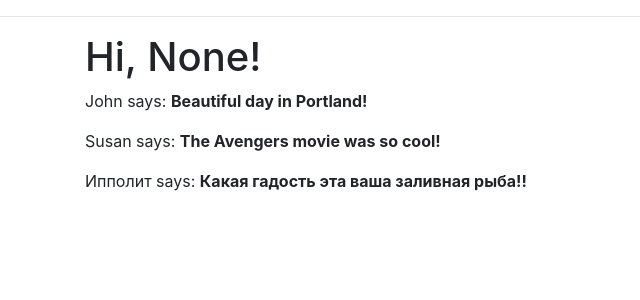
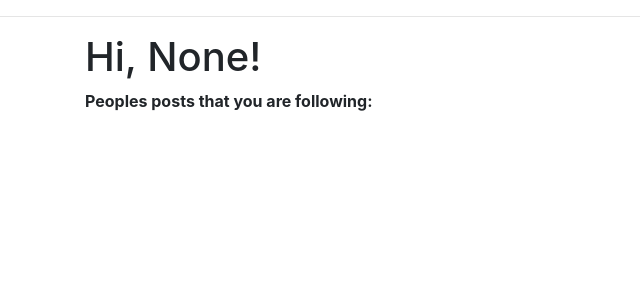
Before and after one commit to nopead/web_pr_flask_lab, a Flask app: page / in a window 1280 px wide. Shown: the part 56-356 px from the top of the page, without its empty margins (0-640 px from the left). Run offline with Flask 3, Linux system fonts and the light colour scheme; the visitor is signed in with stand-in values (Sample User, id 1); data comes from the database, SQL or seed files in the repository; both versions use the stored data as it was after the commit; data that the repository does not hold is empty; some libraries are stand-ins or nearby versions.

Commit message:
User posts now are presented in profile, followed peoples posts are presented in index page

```diff
--- a/Microblog/app/models.py
+++ b/Microblog/app/models.py
@@ -51,15 +51,12 @@ class User(UserMixin, db.Model):
         followed = Post.query.join(
         followers, (followers.c.followed_id == Post.user_id)).filter(
             followers.c.follower_id == self.id)
-        own = Post.query.filter_by(user_id=self.id)
-        return followed.union(own).order_by(Post.timestamp.desc())
+        return followed
 
     def avatar(self, size):
         digest = md5(self.email.lower().encode('utf-8')).hexdigest()
         return 'https://www.gravatar.com/avatar/{}?d=identicon&s={}'.format(
             digest, size)
-
-
 
 
 class Post(db.Model):
--- a/Microblog/app/routes.py
+++ b/Microblog/app/routes.py
@@ -15,31 +15,14 @@ from datetime import datetime
 @app.route('/index')
 @login_required
 def index():
-    posts_one = [
-        {
-            'author': {'username': 'John'},
-            'body': 'Beautiful day in Portland!'
-        },
-        {
-            'author': {'username': 'Susan'},
-            'body': 'The Avengers movie was so cool!'
-        },
-        {
-            'author': {'username': 'Ипполит'},
-            'body': 'Какая гадость эта ваша заливная рыба!!'
-        }
-    ]
-    posts = Post.query.filter_by(user_id=current_user.id).all()
-    return render_template('index.html', title='Home',posts=posts, posts_one=posts_one, user=current_user)
+    following_posts = User.followed_posts(self=current_user)
+    return render_template('index.html', title='Home', posts=following_posts, user=current_user)
 
 @app.route('/user/<login>')
 @login_required
 def user(login):
     user = User.query.filter_by(login=login).first_or_404()
-    posts = [
-        {'author': user, 'body': 'Test post #1'},
-        {'author': user, 'body': 'Test post #2'}
-    ]
+    posts = Post.query.filter_by(user_id=current_user.id).all()
     return render_template('user.html', user=user, posts=posts)
 
 @app.before_request
@@ -57,7 +40,7 @@ def login():
     if form.validate_on_submit():
         user = User.query.filter_by(login=form.login.data).first()
         if user is None or not user.check_password(form.password.data):
-            flash('Invalid login or password')
+            #flash('Invalid login or password')
             return redirect(url_for('login'))
         login_user(user, remember=form.remember_me.data)
         next_page = request.args.get('next')
@@ -82,7 +65,7 @@ def register():
         user.set_password(form.password.data)
         db.session.add(user)
         db.session.commit()
-        flash('Congratulations, you are now a registered user!')
+        #flash('Congratulations, you are now a registered user!')
         return redirect(url_for('login'))
     return render_template('registration.html', title='Registration', form=form)
 
@@ -91,14 +74,14 @@ def register():
 def follow(login):
     user = User.query.filter_by(login=login).first()
     if user is None:
-        flash('User {} not found.'.format(login))
+        #flash('User {} not found.'.format(login))
         return redirect(url_for('index'))
     if user == current_user:
-        flash('You cannot follow yourself!')
+        #flash('You cannot follow yourself!')
         return redirect(url_for('user', login=login))
     current_user.follow(user)
     db.session.commit()
-    flash('You are following {}!'.format(login))
+    #flash('You are following {}!'.format(login))
     return redirect(url_for('user', login=login))
 
 @app.route('/unfollow/<login>')
@@ -106,14 +89,14 @@ def follow(login):
 def unfollow(login):
     user = User.query.filter_by(login=login).first()
     if user is None:
-        flash('User {} not found.'.format(login))
+        #flash('User {} not found.'.format(login))
         return redirect(url_for('index'))
     if user == current_user:
-        flash('You cannot unfollow yourself!')
+        #flash('You cannot unfollow yourself!')
         return redirect(url_for('user', login=login))
     current_user.unfollow(user)
     db.session.commit()
-    flash('You are not following {}.'.format(login))
+    #flash('You are not following {}.'.format(login))
     return redirect(url_for('user', login=login))
 
 @app.route('/edit_profile', methods=['GET', 'POST'])
@@ -124,7 +107,7 @@ def edit_profile():
         current_user.login = form.login.data
         current_user.about_me = form.about_me.data
         db.session.commit()
-        flash('Your changes have been saved.')
+        #flash('Your changes have been saved.')
         return redirect(url_for('edit_profile'))
     elif request.method == 'GET':
         form.login.data = current_user.login
--- a/Microblog/app/templates/index.html
+++ b/Microblog/app/templates/index.html
@@ -3,8 +3,12 @@
 {% block content %}
 <body>
     <h1>Hi, {{ current_user.login }}!</h1>
-    {% for post in posts_one %}
-        <div><p>{{ post.author.username }} says: <b>{{ post.body }}</b></p></div>
+    <b>Peoples posts that you are following:</b>
+    {% for post in posts %}
+        <div style="height: 30%; margin: 2%; background-color:#f5f5f5">
+            <b>{{ post.body }}</b>
+            <p>{{ post.timestamp }}</p>
+        </div>
     {% endfor %}
 </body>
 {% endblock %}
--- a/Microblog/app/tests.py
+++ b/Microblog/app/tests.py
@@ -1,7 +1,7 @@
 from datetime import datetime, timedelta
 import unittest
-from app import app, db
-from app.models import User, Post
+from Microblog.app import app, db
+from Microblog.app.models import User, Post
 
 class UserModelCase(unittest.TestCase):
     def setUp(self):
```
Also changed, not shown: Microblog/app/templates/user.html (+7 -2 lines), Microblog/app.db.
